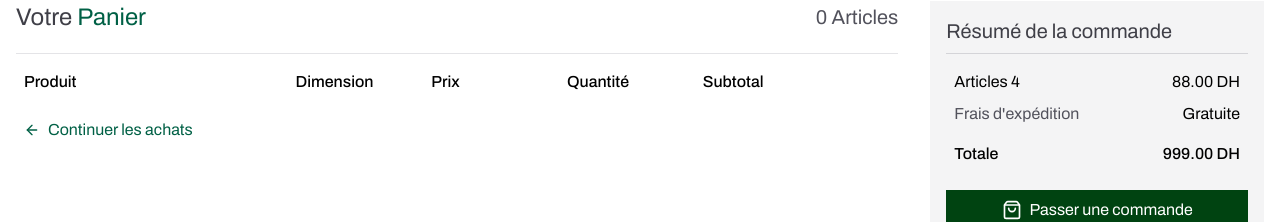
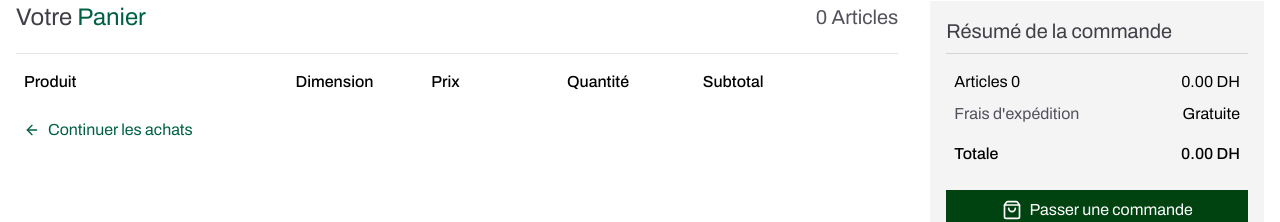
Before and after one commit to elkhalfaoui/asala_front, a Next.js app: page /cart in a window 1280 px wide. Shown: the part 127-349 px from the top of the page. Built offline with nearby package versions, Linux system fonts and the light colour scheme.

Commit message:
fixing the price problem in the orders

```diff
--- a/app/_components/cart/cart.tsx
+++ b/app/_components/cart/cart.tsx
@@ -6,11 +6,24 @@ import CartItem from "./cartItem";
 import { connect } from "react-redux";
 import { RootState } from "@/app/_store/store";
 import { OrderInfo } from "@/app/_store/reducer";
-import { useState } from "react";
+import { useState, useMemo } from "react";
 import Order from "./order";
 
 const Cart = ({ ordersInfo }: { ordersInfo: OrderInfo[] }) => {
   const [passOrder, setPassOrder] = useState(false);
+
+  // Calculate dynamic totals
+  const { totalItems, subtotal, total } = useMemo(() => {
+    const totalItems = ordersInfo.reduce((sum, order) => sum + order.quantity, 0);
+    const subtotal = ordersInfo.reduce(
+      (sum, order) => sum + order.price * order.quantity,
+      0
+    );
+    const shippingCost = 0; // Free shipping
+    const total = subtotal + shippingCost;
+
+    return { totalItems, subtotal, total };
+  }, [ordersInfo]);
 
   return (
     <section className="my-16">
@@ -52,9 +65,9 @@ const Cart = ({ ordersInfo }: { ordersInfo: OrderInfo[] }) => {
           <ul className="flex flex-col gap-2 py-4 px-2">
             <li className="flex justify-between">
               <p>
-                Articles <span>4</span>
+                Articles <span>{totalItems}</span>
               </p>
-              <p>88.00 DH</p>
+              <p>{subtotal.toFixed(2)} DH</p>
             </li>
             <li className="flex justify-between">
               <p className="text-zinc-600">Frais d&apos;expédition</p>
@@ -62,7 +75,7 @@ const Cart = ({ ordersInfo }: { ordersInfo: OrderInfo[] }) => {
             </li>
             <li className="flex justify-between py-2">
               <p className="font-medium">Totale</p>
-              <p className="font-medium">999.00 DH</p>
+              <p className="font-medium">{total.toFixed(2)} DH</p>
             </li>
           </ul>
           <button
@@ -75,9 +88,7 @@ const Cart = ({ ordersInfo }: { ordersInfo: OrderInfo[] }) => {
         </li>
       </ul>
       {passOrder && ordersInfo.length ? (
-
         <Order ordersInfo={ordersInfo} setPassOrder={setPassOrder} />
-
       ) : passOrder && !ordersInfo.length ? (
         <article className="fixed w-full h-full z-[100] top-0 left-0 flex flex-col gap-2 items-center justify-center bg-black/20">
           <p className="flex items-center gap-2 text-4xl text-green">
--- a/app/_components/cart/order.tsx
+++ b/app/_components/cart/order.tsx
@@ -13,6 +13,7 @@ interface CheckoutData {
     productId: string;
     optionId: number;
     quantity: number;
+    price: number;
     cadreType: string;
   }[];
 }
@@ -41,6 +42,7 @@ const Order = ({
           productId: order.product_id,
           optionId: order.option_id,
           quantity: order.quantity,
+          price: order.price,
           cadreType: order.cadreType.toLowerCase(),
         })),
       };
--- a/app/_components/control-panel/orders/orders.tsx
+++ b/app/_components/control-panel/orders/orders.tsx
@@ -12,7 +12,7 @@ interface Order {
   productTitle: string;
   optionId: string;
   optionDimension: string;
-  optionPrice: number;
+  price: number;
   quantity: number;
   mainImage: string;
   sellerFullName: string;
@@ -24,6 +24,7 @@ interface ClientWithOrders {
   address: string;
   phone: string;
   ordersStatus: string;
+  orderDate: string;
   orders: Order[];
 }
 
@@ -64,7 +65,7 @@ const Orders = () => {
 
     if (status == "order confirmed") {
       const totalGlobal = client.orders.reduce(
-        (acc, cur) => acc + cur.optionPrice * cur.quantity,
+        (acc, cur) => acc + cur.price * cur.quantity,
         0
       );
 
@@ -81,9 +82,9 @@ const Orders = () => {
             `${`${appUrl}/products/${order.productId}` || ""}\n` +
             `• Produit : ${order.productTitle}\n` +
             `• Dimensions : ${order.optionDimension}\n` +
-            `• Prix : ${order.optionPrice} MAD\n` +
+            `• Prix : ${order.price} MAD\n` +
             `• Quantité : ${order.quantity}\n` +
-            `• Total : ${order.optionPrice * order.quantity} MAD\n`
+            `• Total : ${order.price * order.quantity} MAD\n`
           );
         })
         .join("\n");
@@ -180,12 +181,12 @@ const Orders = () => {
                     </Link>
                   </div>
                   <p className="col-span-1 px-2">{order.optionDimension}</p>
-                  <p className="col-span-1 px-2">{order.optionPrice}.00 DH</p>
+                  <p className="col-span-1 px-2">{order.price}.00 DH</p>
                   <p className="col-span-1 w-10 py-1 text-center border border-zinc-200">
                     {order.quantity}
                   </p>
                   <p className="col-span-1 px-2">
-                    {order.optionPrice * order.quantity}.00 DH
+                    {order.price * order.quantity}.00 DH
                   </p>
                 </li>
               ))}
@@ -193,7 +194,7 @@ const Orders = () => {
                 <h4 className="p-2 rounded-md bg-green text-white">
                   Total:{" "}
                   {client.orders.reduce(
-                    (acc, cur) => acc + cur.optionPrice * cur.quantity,
+                    (acc, cur) => acc + cur.price * cur.quantity,
                     0
                   )}
                   .00 DH
--- a/app/_components/control-panel/products/productsSection.tsx
+++ b/app/_components/control-panel/products/productsSection.tsx
@@ -10,6 +10,7 @@ import {
 import { useEffect, useState } from "react";
 import CreateNewProduct from "./createNewProduct";
 import axiosClient from "@/app/_lib/axiosClient";
+import Image from "next/image";
 
 export interface Category {
   id: number;
@@ -137,7 +138,7 @@ const ProductsSection = () => {
                   key={product.id}
                   className="flex flex-col gap-2 p-3 border border-zinc-200 rounded-sm bg-white shadow-sm relative"
                 >
-                  <img
+                  <Image
                     src={product.mainImage}
                     alt={product.title}
                     className="w-full h-48 object-cover rounded-sm"
```
